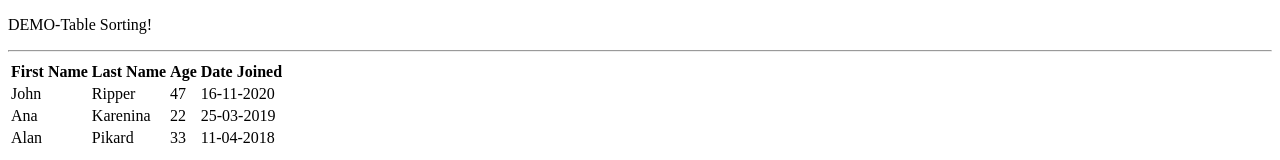
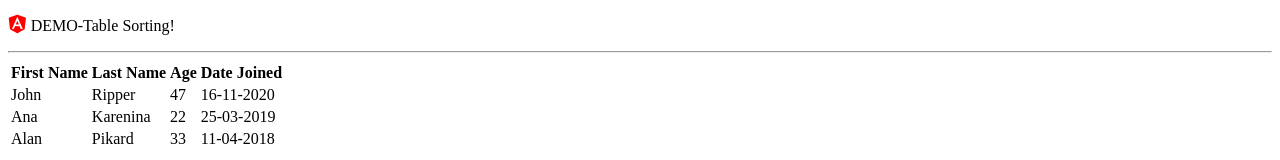
Before and after one commit to zzpzaf/Angular-Table-Sorting-step-by-step, an Angular app: page / in a window 1280 px wide. Shown: the top 160 px of the page. Built offline with nearby package versions, Linux system fonts and the light colour scheme.

Commit message:
Installing and Font Awesome - Using Icons as sorting indicators

```diff
--- a/angular.json
+++ b/angular.json
@@ -28,7 +28,8 @@
               "src/assets"
             ],
             "styles": [
-              "src/styles.css"
+              "src/styles.css",
+              "node_modules/@fortawesome/fontawesome-free/css/all.css"
             ],
             "scripts": []
           },
--- a/package.json
+++ b/package.json
@@ -19,6 +19,7 @@
     "@angular/platform-browser": "~11.2.7",
     "@angular/platform-browser-dynamic": "~11.2.7",
     "@angular/router": "~11.2.7",
+    "@fortawesome/fontawesome-free": "^5.15.3",
     "rxjs": "~6.6.0",
     "tslib": "^2.0.0",
     "zone.js": "~0.11.3"
--- a/src/app/my-table/my-table.component.css
+++ b/src/app/my-table/my-table.component.css
@@ -3,11 +3,30 @@ th[scope] {
     cursor: pointer;
 }
 
-.colorsortdesc:after {
-    content: 'DESC';
+
+
+.colorsortdesc:before, .colorsortasc:before {
+    font-family: "Font Awesome 5 Free";
+    width: 20px;
+    height: 20px;
+    float: left;
+}
+
+.colorsortdesc:before {
+
+    /* content: 'DESC'; */
+    content: "\f309";
     color: red;
 }
-.colorsortasc:after {
-    content: 'ASC';
+.colorsortasc:before {
+
+    /* content: 'ASC'; */
+    content: "\f30C";
     color: green;
 }
+
+
+.fa-angular{
+    color: red;
+    /* transform: rotate(180deg);  */
+}
--- a/src/app/my-table/my-table.component.html
+++ b/src/app/my-table/my-table.component.html
@@ -1,4 +1,6 @@
-<p>DEMO-Table Sorting!</p>
+<p>
+  <i class="fab fa-angular fa-lg"></i> DEMO-Table Sorting!
+</p>
 <hr>
 
 <div class="container-fluid">
```
Also changed, not shown: 1 other file (tests, documents, lock files or other folders).
